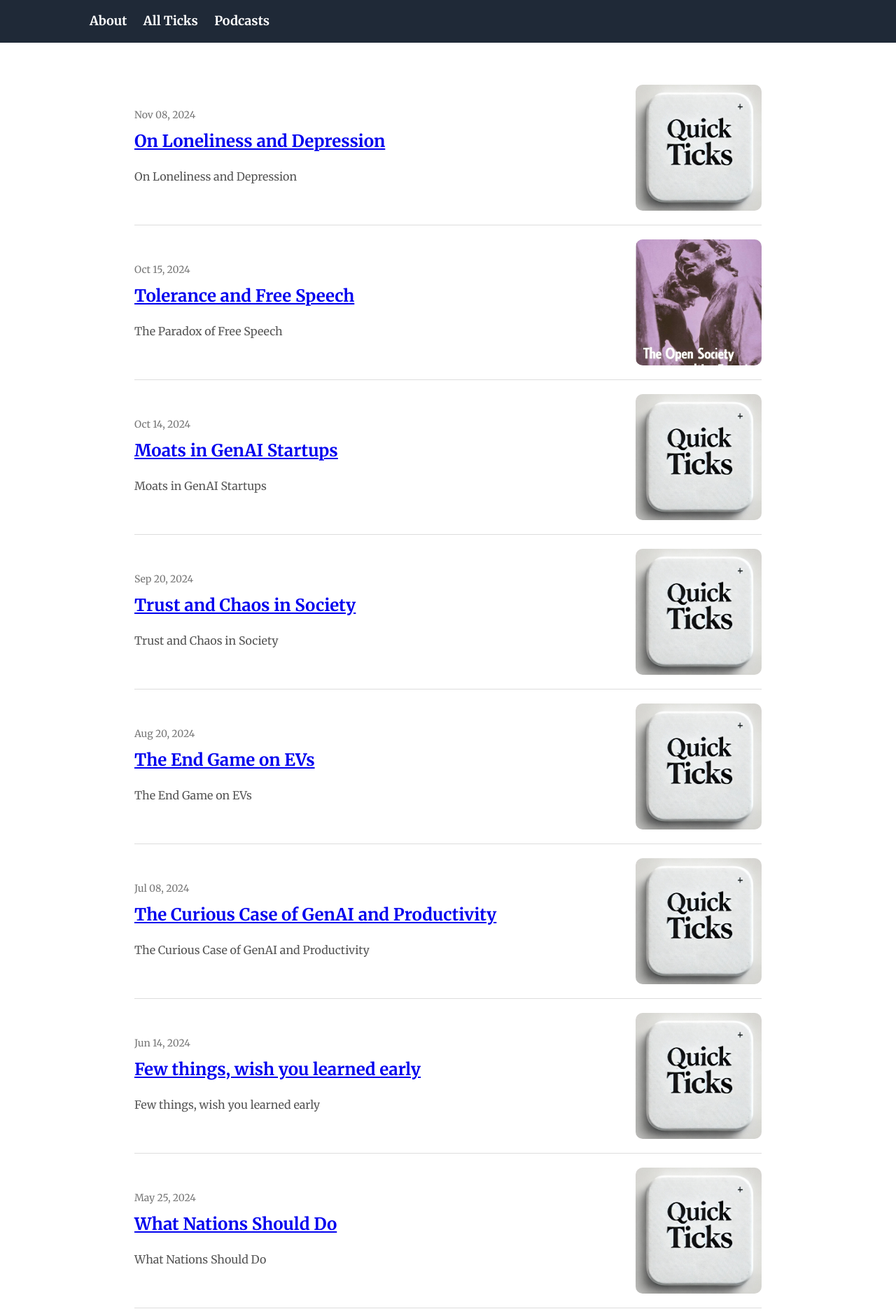
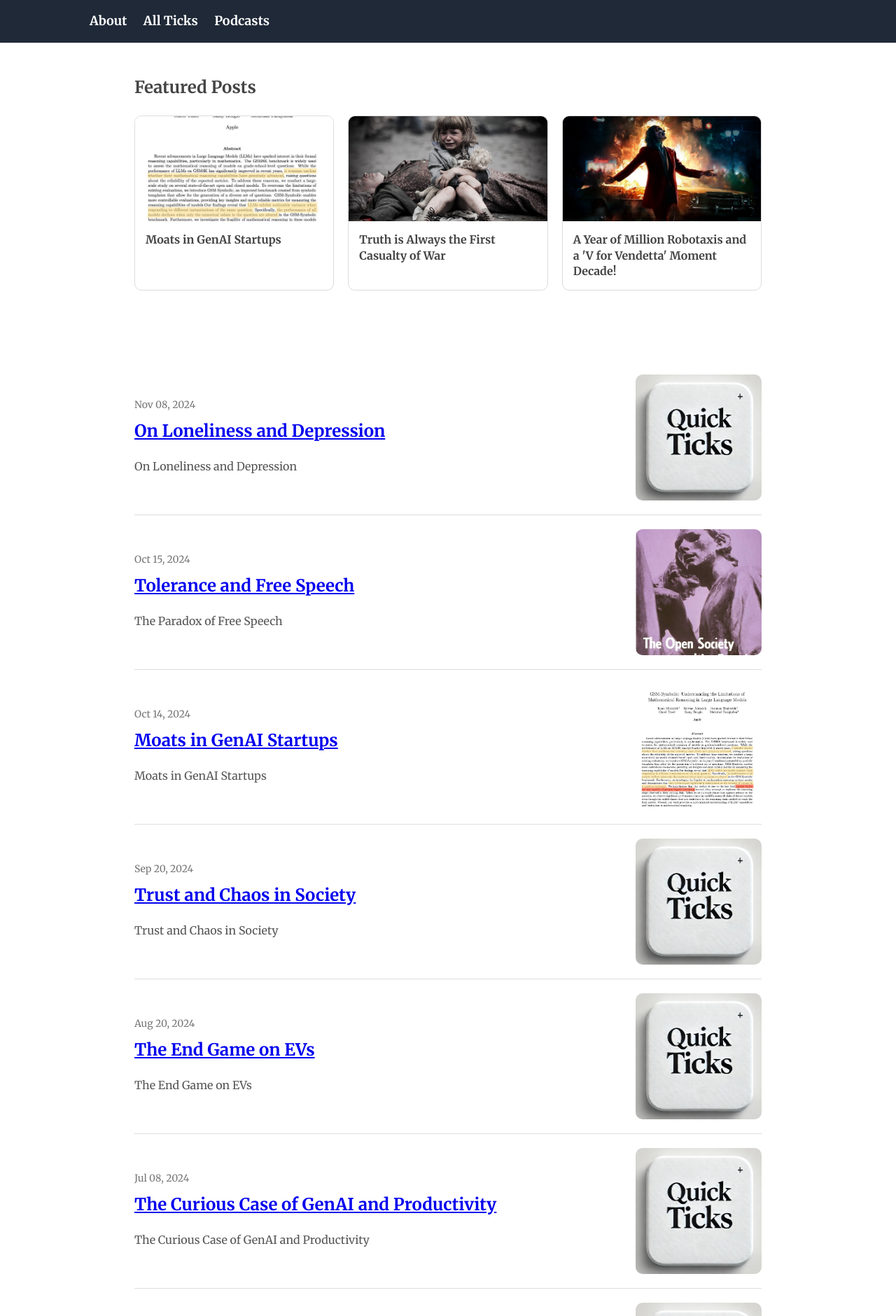
Before and after one commit to trmanish/trmanish.github.io, a Jekyll site: the page built from posts.html, in a window 1280 px wide. Shown: the top 1880 px of the page at 70% size. Built offline with Jekyll 4.4.1, drawn with Linux system fonts in a browser that asks for light colours.

Commit message:
features posts

```diff
--- a/_posts/2025-03-18-genai-moats.md
+++ b/_posts/2025-03-18-genai-moats.md
@@ -2,6 +2,8 @@
 title: "Moats in GenAI Startups"
 date: 2024-10-14
 layout: post
+featured: true
+image: "/assets/genai_moats/pdf1.jpg"
 ---
 
 <div align="center">
--- a/assets/css/style.css
+++ b/assets/css/style.css
@@ -72,6 +72,67 @@
 
 .read-ticks-btn:hover {
     background-color: #333;
+}
+
+/* Featured Posts */
+.featured-posts {
+    max-width: 70%;
+    margin: auto;
+    padding: 20px 0;
+}
+
+.featured-posts h3 {
+    font-size: 24px;
+    margin-bottom: 20px;
+    color: #444;
+}
+
+.featured-posts-grid {
+    display: grid;
+    grid-template-columns: repeat(auto-fit, minmax(200px, 1fr));
+    gap: 20px;
+    margin-bottom: 40px;
+}
+
+.featured-post-item {
+    border: 1px solid #ddd;
+    border-radius: 10px;
+    overflow: hidden;
+    transition: transform 0.2s ease-in-out;
+}
+
+.featured-post-item:hover {
+    transform: translateY(-5px);
+}
+
+.featured-post-image {
+    width: 100%;
+    height: 150px;
+}
+
+.featured-post-image img {
+    width: 100%;
+    height: 100%;
+    object-fit: cover;
+}
+
+.featured-post-info {
+    padding: 15px;
+}
+
+.featured-post-info h4 {
+    margin: 0;
+    font-size: 16px;
+    line-height: 1.4;
+}
+
+.featured-post-info a {
+    color: #444;
+    text-decoration: none;
+}
+
+.featured-post-info a:hover {
+    color: #007bff;
 }
 
 /* Blog List */
--- a/posts.html
+++ b/posts.html
@@ -2,6 +2,28 @@
 layout: default
 title: "All Ticks"
 ---
+
+<div class="featured-posts">
+    <h3>Featured Posts</h3>
+    <div class="featured-posts-grid">
+        {% for post in site.posts %}
+            {% if post.featured %}
+                <div class="featured-post-item">
+                    <div class="featured-post-image">
+                        {% if post.image %}
+                            <img src="{{ post.image }}" alt="{{ post.title }}">
+                        {% else %}
+                            <img src="/assets/images/default-short-form-image.jpg" alt="Quick Ticks">
+                        {% endif %}
+                    </div>
+                    <div class="featured-post-info">
+                        <h4><a href="{{ post.url }}">{{ post.title }}</a></h4>
+                    </div>
+                </div>
+            {% endif %}
+        {% endfor %}
+    </div>
+</div>
 
 <div class="post-list">
     {% for post in site.posts %}
```
Also changed, not shown: _posts/2025-02-13-V-for-Vendetta-Moment.md (+1 -0 lines), _posts/2025-03-03-truth-is-first-casualty.md (+1 -0 lines).
